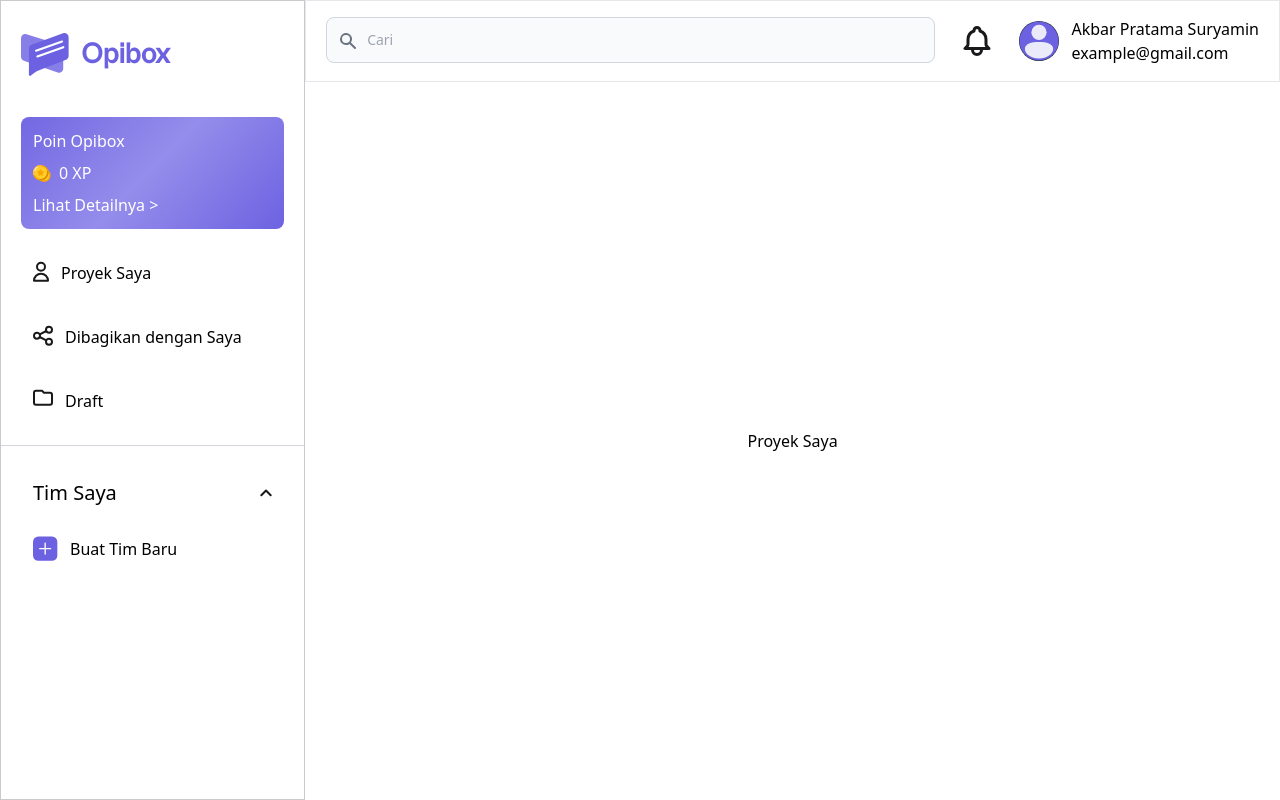
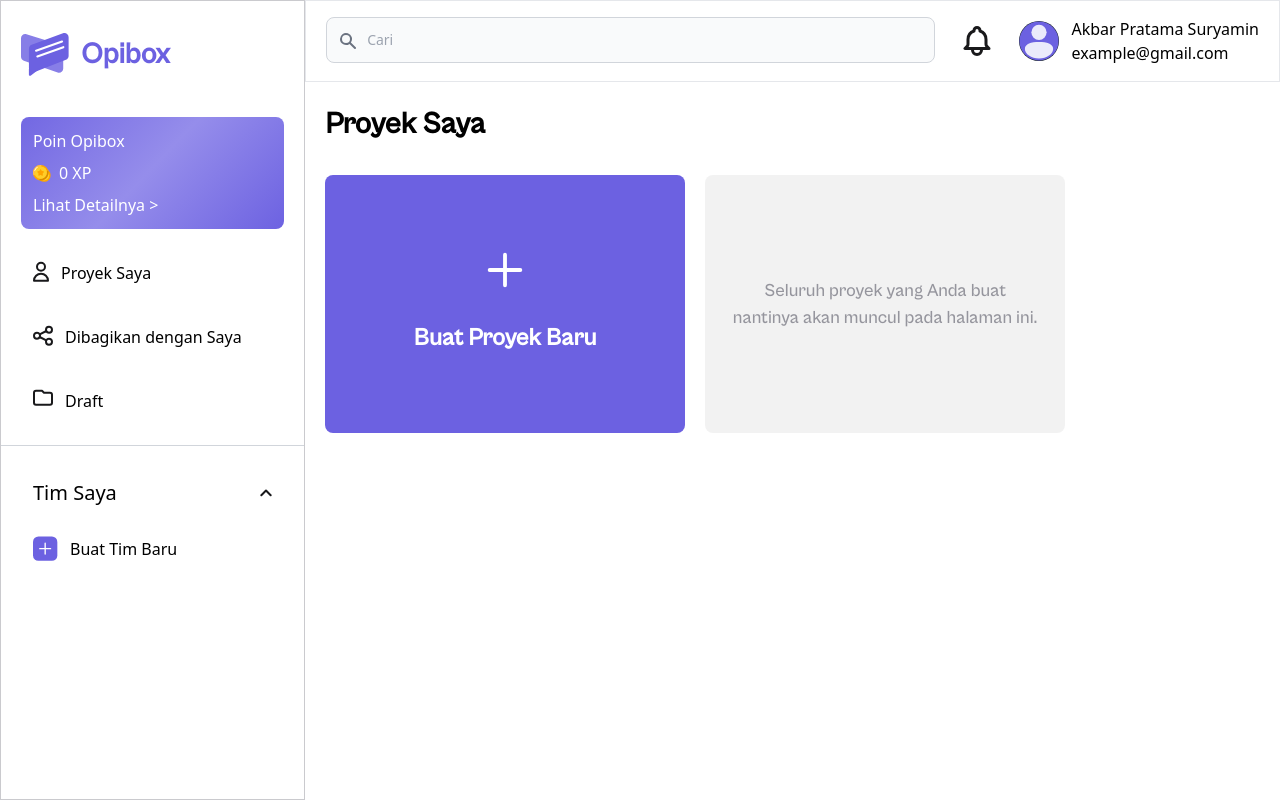
Before and after one commit to akbar5yn/OpiBox, a Nuxt app: page /mainpage in a window 1280 px wide. Built offline with nearby package versions, Linux system fonts and the light colour scheme.

Commit message:
create a navigation link to go to the create project page

```diff
--- a/pages/mainpage/index.vue
+++ b/pages/mainpage/index.vue
@@ -1,9 +1,25 @@
 <template>
-  <div class="flex justify-center items-center h-full">
+  <div class="px px-5 pt-5">
     <!-- main content -->
-    <h1 id="#MyProject">
+    <h1 id="#MyProject" class="font-cabinet-grotesk text-[30px] font-semibold">
       Proyek Saya
     </h1>
+    <div class="mt-7 flex gap-5">
+      <NuxtLink
+        to="/mainpage/createProject"
+        class="bg-[#6C61E1] text-white font-cabinet-grotesk text-[24px] font-semibold h-[258px] w-[360px] flex flex-col items-center justify-center rounded-lg gap-y-8"
+      >
+        <icon-galery-add-project />
+        <p>Buat Proyek Baru</p>
+      </NuxtLink>
+      <div
+        class="bg-[#E5E5E680] text-[#95959D] p-6 font-cabinet-grotesk text-[18px] text-center font-normal h-[258px] w-[360px] flex flex-col items-center justify-center rounded-lg gap-y-8"
+      >
+        <p>
+          Seluruh proyek yang Anda buat nantinya akan muncul pada halaman ini.
+        </p>
+      </div>
+    </div>
   </div>
 </template>
 
@@ -11,5 +27,6 @@
 export default {
   name: 'Mainpage',
   layout: 'MainPage'
+  // middleware: 'auth'
 }
 </script>
```
